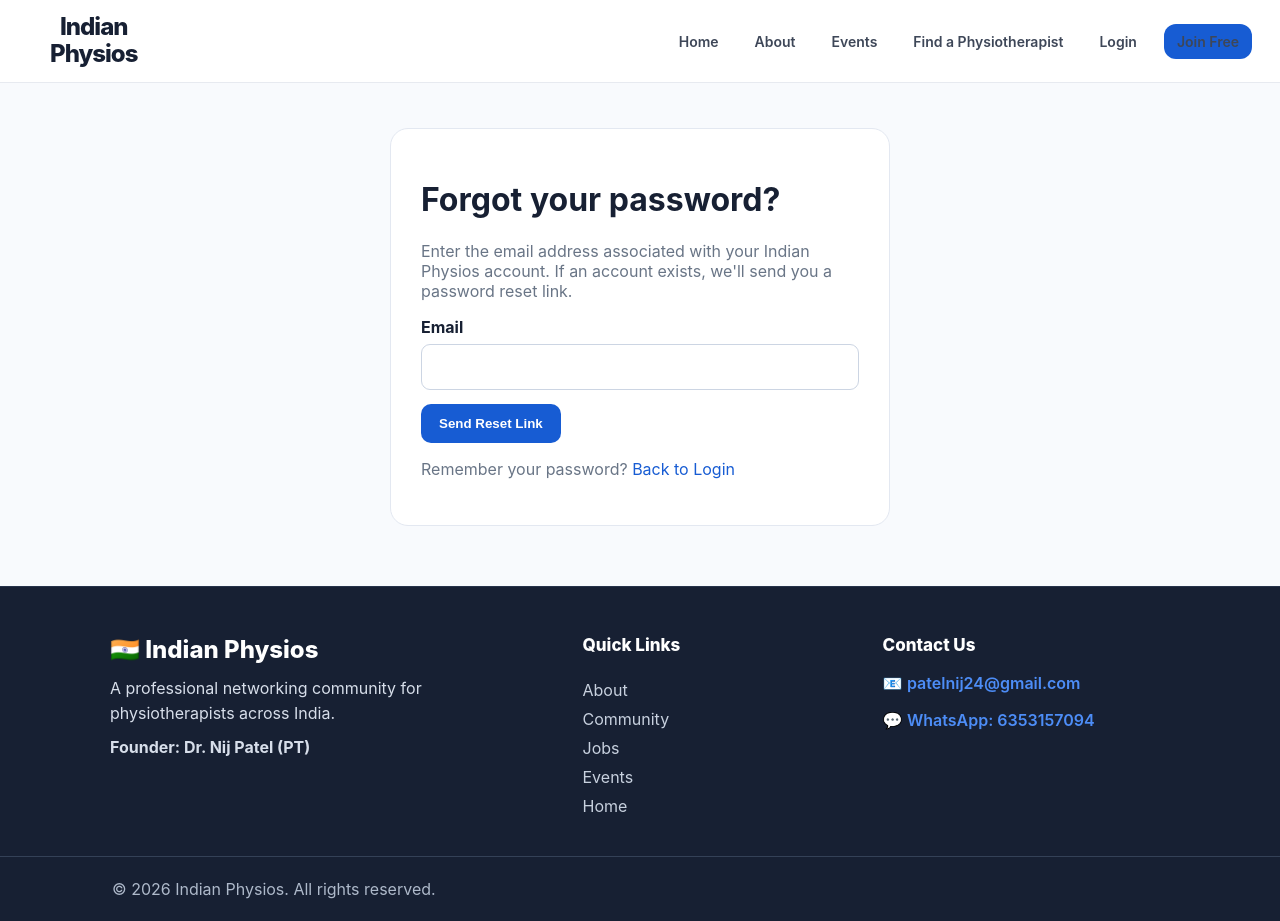
After one commit to IndianPhysios/IndianPhysios, a Flask app: page /forgot-password in a window 1280 px wide. The commit adds this page. Run offline with Flask 3, Linux system fonts and the light colour scheme; some libraries are stand-ins or nearby versions.

Commit message:
V10: add password reset flow

```diff
--- a/app.py
+++ b/app.py
@@ -92,6 +92,7 @@ def init_db():
         c.executescript("""
         CREATE TABLE IF NOT EXISTS users (id BIGSERIAL PRIMARY KEY, name TEXT NOT NULL, email TEXT UNIQUE NOT NULL, password_hash TEXT NOT NULL, phone TEXT, qualification TEXT, specialization TEXT, state TEXT, city TEXT, pincode TEXT, registration_no TEXT, verified_email INTEGER DEFAULT 0, verified_physio INTEGER DEFAULT 0, disabled INTEGER DEFAULT 0, photo TEXT, photo_data BYTEA, photo_mime TEXT, bio TEXT, clinic TEXT, experience TEXT, education TEXT, website TEXT, created_at TEXT NOT NULL);
         CREATE TABLE IF NOT EXISTS verification_tokens (id BIGSERIAL PRIMARY KEY, user_id BIGINT NOT NULL, token TEXT UNIQUE NOT NULL, expires_at TEXT NOT NULL);
+        CREATE TABLE IF NOT EXISTS password_reset_tokens (id BIGSERIAL PRIMARY KEY, user_id BIGINT NOT NULL, token TEXT UNIQUE NOT NULL, expires_at TEXT NOT NULL);
         CREATE TABLE IF NOT EXISTS connections (id BIGSERIAL PRIMARY KEY, requester_id BIGINT NOT NULL, receiver_id BIGINT NOT NULL, status TEXT NOT NULL DEFAULT 'pending', created_at TEXT NOT NULL, UNIQUE(requester_id, receiver_id));
         CREATE TABLE IF NOT EXISTS posts (id BIGSERIAL PRIMARY KEY, user_id BIGINT NOT NULL, title TEXT NOT NULL, body TEXT NOT NULL, created_at TEXT NOT NULL);
         CREATE TABLE IF NOT EXISTS jobs (id BIGSERIAL PRIMARY KEY, user_id BIGINT NOT NULL, title TEXT NOT NULL, organization TEXT NOT NULL, city TEXT NOT NULL, description TEXT NOT NULL, created_at TEXT NOT NULL);
@@ -105,6 +106,7 @@ def init_db():
         c.executescript("""
         CREATE TABLE IF NOT EXISTS users (id INTEGER PRIMARY KEY AUTOINCREMENT, name TEXT NOT NULL, email TEXT UNIQUE NOT NULL, password_hash TEXT NOT NULL, phone TEXT, qualification TEXT, specialization TEXT, state TEXT, city TEXT, pincode TEXT, registration_no TEXT, verified_email INTEGER DEFAULT 0, verified_physio INTEGER DEFAULT 0, disabled INTEGER DEFAULT 0, photo TEXT, photo_data BLOB, photo_mime TEXT, bio TEXT, clinic TEXT, experience TEXT, education TEXT, website TEXT, created_at TEXT NOT NULL);
         CREATE TABLE IF NOT EXISTS verification_tokens (id INTEGER PRIMARY KEY AUTOINCREMENT, user_id INTEGER NOT NULL, token TEXT UNIQUE NOT NULL, expires_at TEXT NOT NULL);
+        CREATE TABLE IF NOT EXISTS password_reset_tokens (id INTEGER PRIMARY KEY AUTOINCREMENT, user_id INTEGER NOT NULL, token TEXT UNIQUE NOT NULL, expires_at TEXT NOT NULL);
         CREATE TABLE IF NOT EXISTS connections (id INTEGER PRIMARY KEY AUTOINCREMENT, requester_id INTEGER NOT NULL, receiver_id INTEGER NOT NULL, status TEXT NOT NULL DEFAULT 'pending', created_at TEXT NOT NULL, UNIQUE(requester_id, receiver_id));
         CREATE TABLE IF NOT EXISTS posts (id INTEGER PRIMARY KEY AUTOINCREMENT, user_id INTEGER NOT NULL, title TEXT NOT NULL, body TEXT NOT NULL, created_at TEXT NOT NULL);
         CREATE TABLE IF NOT EXISTS jobs (id INTEGER PRIMARY KEY AUTOINCREMENT, user_id INTEGER NOT NULL, title TEXT NOT NULL, organization TEXT NOT NULL, city TEXT NOT NULL, description TEXT NOT NULL, created_at TEXT NOT NULL);
@@ -322,7 +324,141 @@ def login():
         session.clear(); session["user_id"]=u["id"]; return redirect(url_for("profile",user_id=u["id"]))
     return render_template("login.html")
 
+@app.route("/forgot-password", methods=["GET", "POST"])
+def forgot_password():
+    if request.method == "POST":
+        if not rate_limit("forgot-password:" + request.remote_addr, 5, 3600):
+            flash("Too many password reset requests. Please wait and try again later.", "error")
+            return redirect(url_for("forgot_password"))
+
+        email = request.form.get("email", "").strip().lower()
+
+        if not email:
+            flash("Please enter your email address.", "error")
+            return redirect(url_for("forgot_password"))
+
+        c = db()
+        user = c.execute(
+            "SELECT id, email, name FROM users WHERE email=?",
+            (email,)
+        ).fetchone()
+
+        if user:
+            c.execute(
+                "DELETE FROM password_reset_tokens WHERE user_id=?",
+                (user["id"],)
+            )
+
+            token = make_token()
+            expires = (datetime.utcnow() + timedelta(hours=1)).isoformat()
+
+            c.execute(
+                "INSERT INTO password_reset_tokens(user_id, token, expires_at) VALUES(?,?,?)",
+                (user["id"], token, expires)
+            )
+            c.commit()
+            c.close()
+
+            link = url_for("reset_password", token=token, _external=True)
+
+            sent = False
+            try:
+                sent = send_email(
+                    user["email"],
+                    "Reset your Indian Physios password",
+                    f"""Hello {user["name"]},
+
+We received a request to reset your Indian Physios password.
+
+Use the link below to create a new password:
+
+{link}
+
+This link will expire in 1 hour.
+
+If you did not request a password reset, you can safely ignore this email.
+
+Indian Physios"""
+                )
+            except Exception as e:
+                app.logger.exception(e)
+
+            if not sent:
+                print("PASSWORD RESET LINK:", link)
+
+        flash(
+            "If an account exists with that email, a password reset link has been sent.",
+            "success"
+        )
+        return redirect(url_for("login"))
+
+    return render_template("forgot_password.html")
+
+
+@app.route("/reset-password/<token>", methods=["GET", "POST"])
+def reset_password(token):
+    c = db()
+    row = c.execute(
+        "SELECT user_id, expires_at FROM password_reset_tokens WHERE token=?",
+        (token,)
+    ).fetchone()
+
+    if not row:
+        c.close()
+        flash("Invalid or expired password reset link.", "error")
+        return redirect(url_for("login"))
+
+    if datetime.fromisoformat(row["expires_at"]) < datetime.utcnow():
+        c.execute(
+            "DELETE FROM password_reset_tokens WHERE token=?",
+            (token,)
+        )
+        c.commit()
+        c.close()
+        flash("This password reset link has expired.", "error")
+        return redirect(url_for("forgot_password"))
+
+    if request.method == "POST":
+        password = request.form.get("password", "")
+        confirm_password = request.form.get("confirm_password", "")
+
+        if len(password) < 8:
+            c.close()
+            flash("Password must be at least 8 characters long.", "error")
+            return redirect(url_for("reset_password", token=token))
+
+        if password != confirm_password:
+            c.close()
+            flash("Passwords do not match.", "error")
+            return redirect(url_for("reset_password", token=token))
+
+        password_hash = generate_password_hash(password, method="pbkdf2:sha256")
+
+        c.execute(
+            "UPDATE users SET password_hash=? WHERE id=?",
+            (password_hash, row["user_id"])
+        )
+        c.execute(
+            "DELETE FROM password_reset_tokens WHERE token=?",
+            (token,)
+        )
+        c.commit()
+        c.close()
+
+        session.clear()
+        flash("Your password has been reset successfully. You can now log in.", "success")
+        return redirect(url_for("login"))
+
+    c.close()
+    return render_template("reset_password.html", token=token)
+
+
 @app.route("/logout")
+def logout():
+ session.clear(); return redirect(url_for("home"))
+
+@app.route("/logout")
+
 def logout(): session.clear(); return redirect(url_for("home"))
 
 @app.route("/profile/edit",methods=["GET","POST"])
--- /dev/null
+++ b/templates/forgot_password.html
@@ -0,0 +1,29 @@
+{% extends "base.html" %}
+{% block title %}Forgot Password · Indian Physios{% endblock %}
+
+{% block content %}
+<div class="formbox narrow">
+    <h1>Forgot your password?</h1>
+
+    <p class="muted">
+        Enter the email address associated with your Indian Physios account.
+        If an account exists, we'll send you a password reset link.
+    </p>
+
+    <form method="post">
+        <input type="hidden" name="csrf_token" value="{{ csrf_token }}">
+
+        <label>
+            Email
+            <input type="email" name="email" required autocomplete="email">
+        </label>
+
+        <button class="btn" type="submit">Send Reset Link</button>
+    </form>
+
+    <p class="muted">
+        Remember your password?
+        <a href="{{ url_for('login') }}">Back to Login</a>
+    </p>
+</div>
+{% endblock %}
--- a/templates/login.html
+++ b/templates/login.html
@@ -1 +1 @@
-{% extends "base.html" %}{% block title %}Login · Indian Physios{% endblock %}{% block content %}<div class="formbox narrow"><h1>Welcome back</h1><form method="post"><input type="hidden" name="csrf_token" value="{{csrf_token}}"><label>Email<input type="email" name="email" required></label><label>Password<input type="password" name="password" required></label><button class="btn">Login</button></form><p class="muted">New here? <a href="{{url_for('register')}}">Create a free account</a></p></div>{% endblock %}
+{% extends "base.html" %}{% block title %}Login · Indian Physios{% endblock %}{% block content %}<div class="formbox narrow"><h1>Welcome back</h1><form method="post"><input type="hidden" name="csrf_token" value="{{csrf_token}}"><label>Email<input type="email" name="email" required></label><label>Password<input type="password" name="password" required></label><p style="margin:8px 0 16px;"><a href="{{url_for('forgot_password')}}">Forgot password?</a></p><button class="btn">Login</button></form><p class="muted">New here? <a href="{{url_for('register')}}">Create a free account</a></p></div>{% endblock %}
```
Also changed, not shown: templates/reset_password.html (added, +44 -0 lines).
